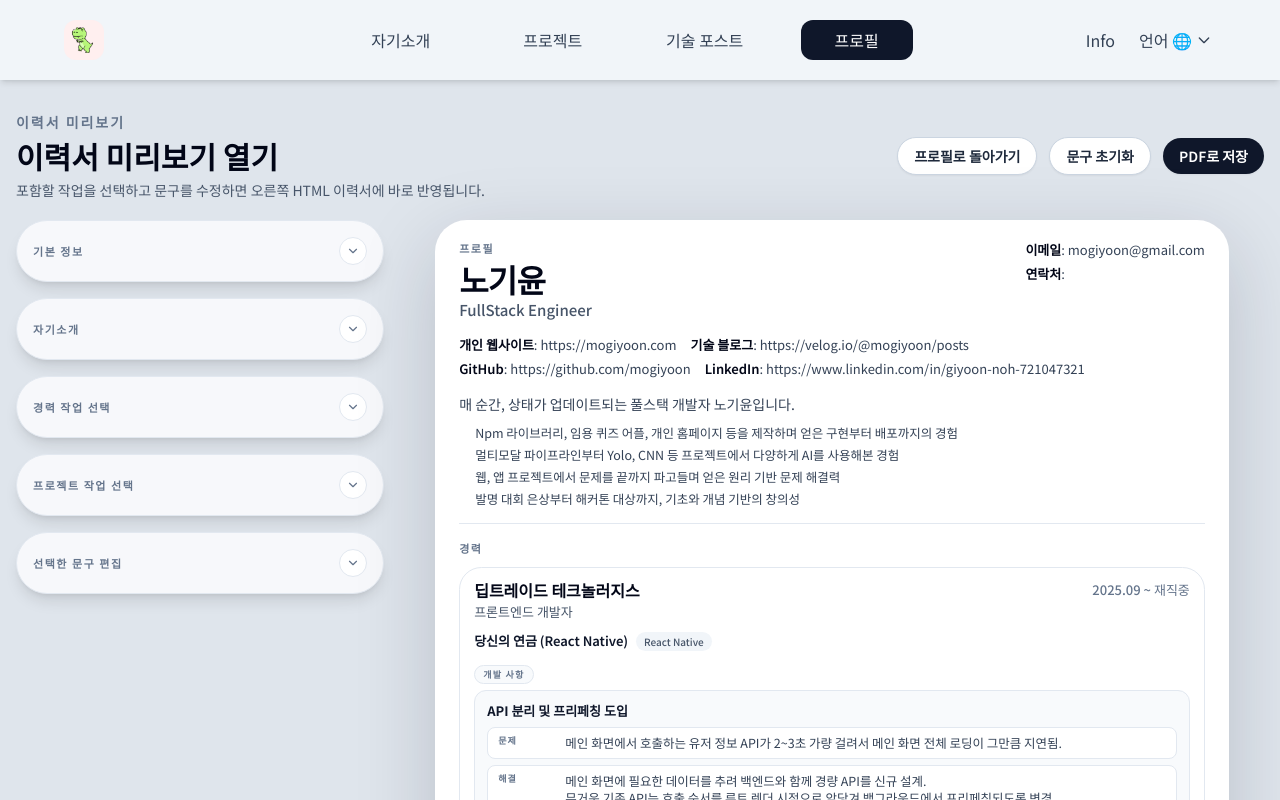
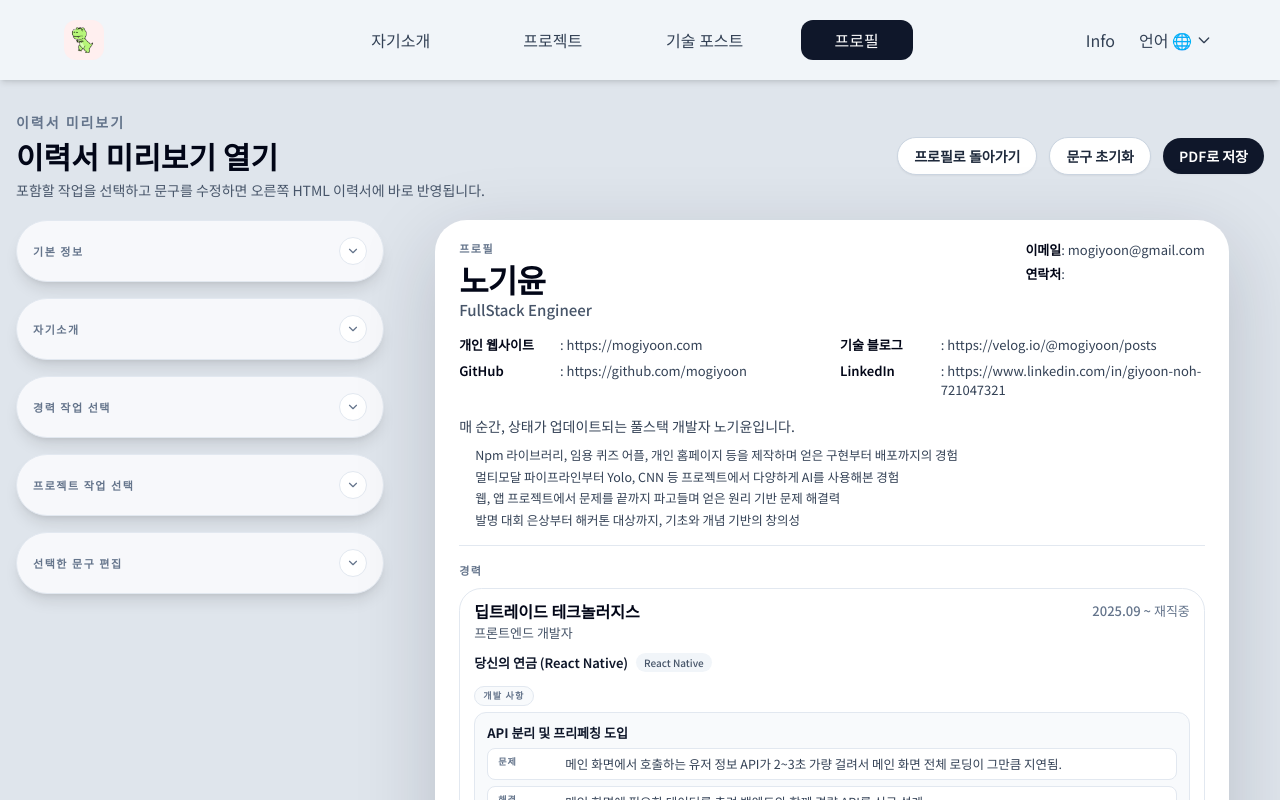
Before and after one commit to mogiyoon/mogiyoon, a React (Vite) app: page /resume-preview in a window 1280 px wide. Shown: the top 800 px of the page. Built offline with nearby package versions, Linux system fonts and the light colour scheme.

Commit message:
Polish resume preview print layout

```diff
--- a/src/index.css
+++ b/src/index.css
@@ -78,9 +78,14 @@ body {
   }
 
   .resume-preview-page .resume-preview-card,
-  .resume-preview-page .resume-preview-block,
+  .resume-preview-page .resume-preview-block {
+    break-inside: auto;
+    page-break-inside: auto;
+  }
+
   .resume-preview-page .resume-preview-detail {
     break-inside: avoid;
+    page-break-inside: avoid;
   }
 
   .resume-preview-page h1 {
--- a/src/pages/ResumePreviewPage.tsx
+++ b/src/pages/ResumePreviewPage.tsx
@@ -807,15 +807,18 @@ const ResumePreviewPage: React.FC = () => {
                   </div>
                 </div>
 
-                <div className="mt-3.5 flex flex-wrap gap-x-3.5 gap-y-1 text-[13px] text-slate-700">
+                <div className="mt-3.5 grid grid-cols-2 gap-x-4 gap-y-1.5 text-[13px] text-slate-700">
                   {linkOrder.map((key) =>
                     draft.profile.links[key] ? (
-                      <span key={`preview-link-${key}`}>
-                        <span className="font-semibold text-slate-950">
+                      <div
+                        key={`preview-link-${key}`}
+                        className="grid min-w-0 grid-cols-[5.8rem_minmax(0,1fr)] items-start gap-x-2"
+                      >
+                        <span className="whitespace-nowrap font-semibold text-slate-950">
                           {t(`resume.linkLabel.${key}`, { defaultValue: key })}
                         </span>
-                        : {draft.profile.links[key]}
-                      </span>
+                        <span className="min-w-0 break-all">: {draft.profile.links[key]}</span>
+                      </div>
                     ) : null
                   )}
                 </div>
```
